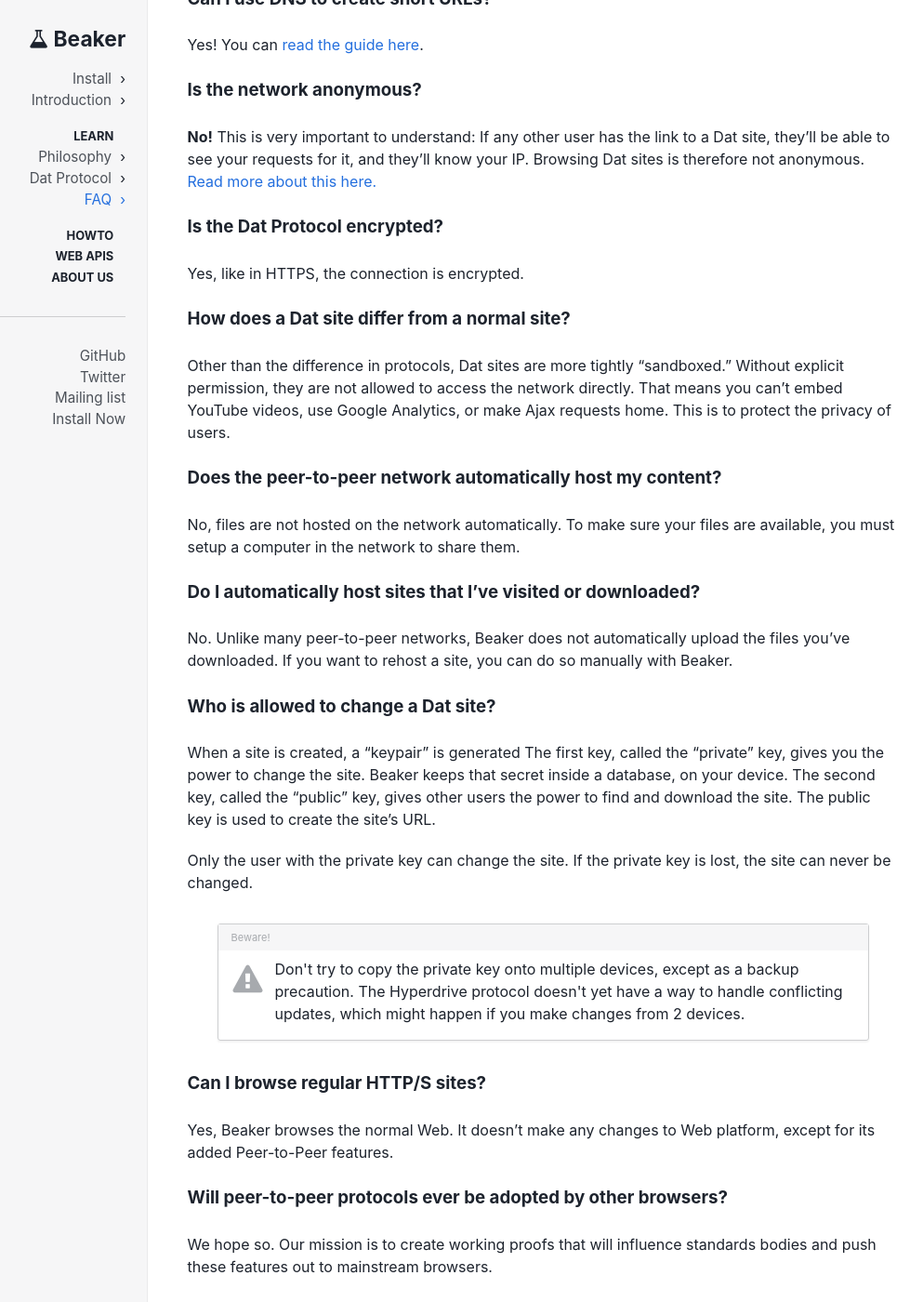
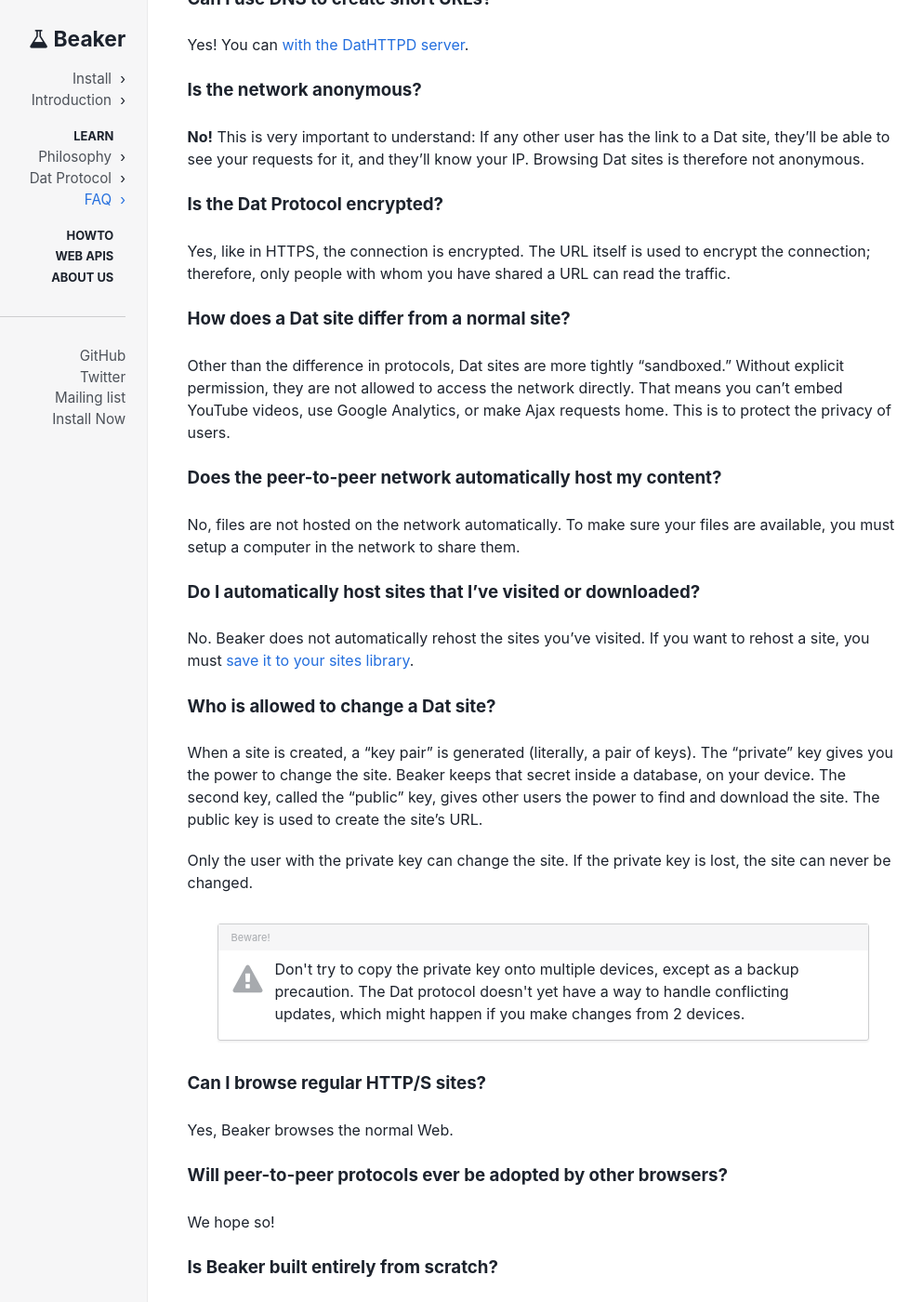
Before and after one commit to beakerbrowser/beakerbrowser.com, a Jekyll site: the page built from _docs/learn/faq.md, in a window 1280 px wide and 1400 px high, scrolled down 585 px. Shown: the whole window at 93% size, without its empty margins (66-1059 px from the left). Built offline with Jekyll 4.4.1, drawn with Linux system fonts in a browser that asks for light colours.

Commit message:
Link fixes

```diff
--- a/_docs/learn/faq.md
+++ b/_docs/learn/faq.md
@@ -13,7 +13,7 @@
 They are similar to Torrents, except that they are changeable, versioned, and privately shareable.
 In Beaker, they act as web-sites.
 
-[You can read more about the Dat protocol here.](/docs/dat/intro.html)
+[You can read more about the Dat protocol here.](./dat.html)
 
 ### What do Dat URLs look like?
 
@@ -29,7 +29,7 @@
 ### Can I use DNS to create short URLs?
 
 Yes!
-You can [read the guide here](/docs/dat/intro.html#experimental-behaviors).
+You can [with the DatHTTPD server](https://github.com/beakerbrowser/dathttpd).
 
 ### Is the network anonymous?
 
@@ -38,11 +38,12 @@
 If any other user has the link to a Dat site, they'll be able to see
 your requests for it, and they'll know your IP.
 Browsing Dat sites is therefore not anonymous.
-[Read more about this here.](/docs/dat/intro.html#security-properties)
 
 ### Is the Dat Protocol encrypted?
 
 Yes, like in HTTPS, the connection is encrypted.
+The URL itself is used to encrypt the connection; therefore, only people with whom
+you have shared a URL can read the traffic.
 
 ### How does a Dat site differ from a normal site?
 
@@ -58,14 +59,13 @@
 
 ### Do I automatically host sites that I've visited or downloaded?
 
-No.
-Unlike many peer-to-peer networks, Beaker does not automatically upload the files you've downloaded.
-If you want to rehost a site, you can do so manually with Beaker.
+No. Beaker does not automatically rehost the sites you've visited.
+If you want to rehost a site, you must [save it to your sites library](/docs/howto/host.html).
 
 ### Who is allowed to change a Dat site?
 
-When a site is created, a "keypair" is generated
-The first key, called the "private" key, gives you the power to change the site.
+When a site is created, a "key pair" is generated (literally, a pair of keys).
+The "private" key gives you the power to change the site.
 Beaker keeps that secret inside a database, on your device.
 The second key, called the "public" key, gives other users the power to find and download the site.
 The public key is used to create the site's URL.
@@ -77,19 +77,17 @@
   <div class="icon"><span class="fa fa-exclamation-triangle"></span></div>
   <div class="body">
     <p>Don't try to copy the private key onto multiple devices, except as a backup precaution.
-    The Hyperdrive protocol doesn't yet have a way to handle conflicting updates, which might happen if you make changes from 2 devices.</p>
+    The Dat protocol doesn't yet have a way to handle conflicting updates, which might happen if you make changes from 2 devices.</p>
   </div>
 </div>
 
 ### Can I browse regular HTTP/S sites?
 
 Yes, Beaker browses the normal Web.
-It doesn't make any changes to Web platform, except for its added Peer-to-Peer features.
 
 ### Will peer-to-peer protocols ever be adopted by other browsers?
 
-We hope so.
-Our mission is to create working proofs that will influence standards bodies and push these features out to mainstream browsers.
+We hope so!
 
 ### Is Beaker built entirely from scratch?
 
```
Also changed, not shown: _docs/howto/host.md (+2 -2 lines), _docs/learn/dat.md (+1 -0 lines).
